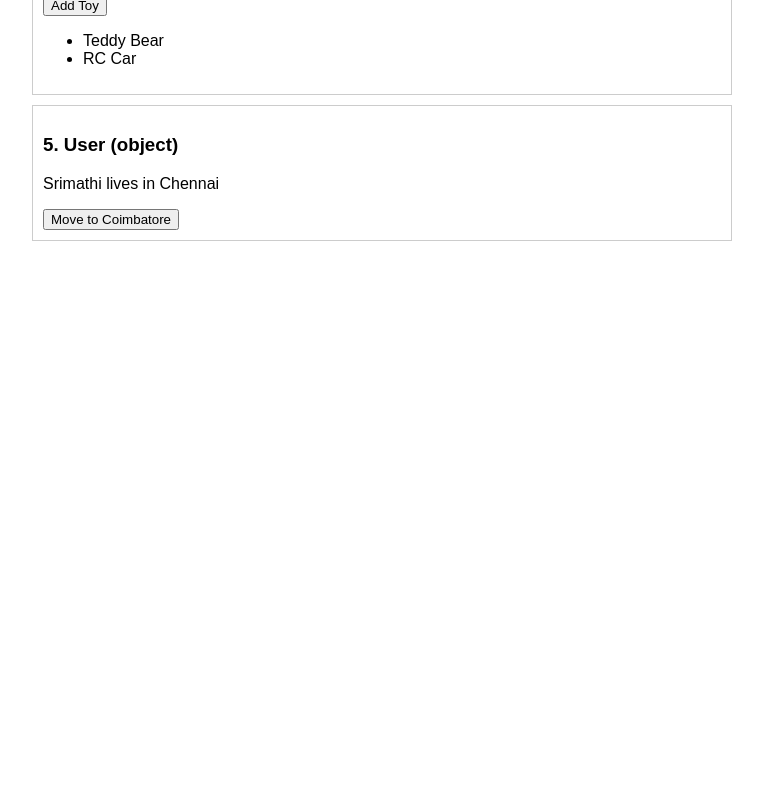
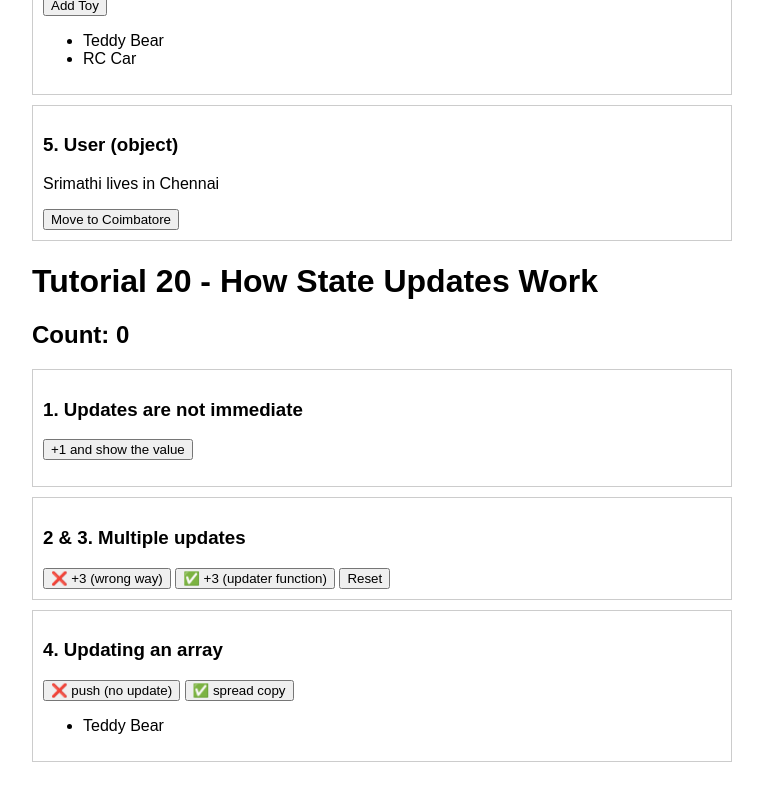
Before and after one commit to gsrimathimsc-dotcom/react-learning, a React (Vite) app in the folder tutorial2-app/: page / in a window 1280 px wide. Shown: the part 605-1405 px from the top of the page, without its empty margins (258-1021 px from the left). Before the commit the page ends 884 px from the top, so only its background shows below. Built offline with nearby package versions, Linux system fonts and the light colour scheme.

Commit message:
How State Updates Work<

```diff
--- a/tutorial2-app/src/App.jsx
+++ b/tutorial2-app/src/App.jsx
@@ -1,4 +1,5 @@
 import UseStateDemo from "./UseStateDemo";
+import StateUpdateDemo from "./StateUpdateDemo";
 
 function App() {
   return (
@@ -10,8 +11,10 @@ function App() {
         margin: "0 auto",
       }}
     >
-      <h1>Tutorial 14 - useState</h1>
+      <h1>Tutorial 18 - useState</h1>
       <UseStateDemo />
+      <h1>Tutorial 20 - How State Updates Work</h1>
+      <StateUpdateDemo />
     </div>
   );
 }
--- /dev/null
+++ b/tutorial2-app/src/StateUpdateDemo.jsx
@@ -0,0 +1,74 @@
+// StateUpdateDemo.jsx
+import { useState } from "react";
+
+function StateUpdateDemo() {
+  const [count, setCount] = useState(0);
+  const [log, setLog] = useState("");
+  const [toys, setToys] = useState(["Teddy Bear"]);
+
+  console.log("🔄 Component rendered. count =", count); // watch in the console (F12)
+
+  const box = { border: "1px solid #ccc", padding: "10px", margin: "10px 0" };
+
+  // 1. Not immediate
+  function showOldValue() {
+    setCount(count + 1);
+    setLog(`Right after setCount, count is still: ${count}`);
+  }
+
+  // 2. Same old value → only +1
+  function addThreeWrong() {
+    setCount(count + 1);
+    setCount(count + 1);
+    setCount(count + 1);
+  }
+
+  // 3. Updater function → +3
+  function addThreeRight() {
+    setCount((prev) => prev + 1);
+    setCount((prev) => prev + 1);
+    setCount((prev) => prev + 1);
+  }
+
+  // 4. Array: mutate (wrong) vs copy (right)
+  function addToyWrong() {
+    toys.push("Ball");
+    setToys(toys); // same array → no re-render
+  }
+
+  function addToyRight() {
+    setToys([...toys, "Ball " + toys.length]); // new array → re-render
+  }
+
+  return (
+    <div>
+      <h2>Count: {count}</h2>
+
+      <div style={box}>
+        <h3>1. Updates are not immediate</h3>
+        <button onClick={showOldValue}>+1 and show the value</button>
+        <p>{log}</p>
+      </div>
+
+      <div style={box}>
+        <h3>2 & 3. Multiple updates</h3>
+        <button onClick={addThreeWrong}>❌ +3 (wrong way)</button>{" "}
+        <button onClick={addThreeRight}>✅ +3 (updater function)</button>{" "}
+        <button onClick={() => setCount(0)}>Reset</button>
+      </div>
+
+      <div style={box}>
+        <h3>4. Updating an array</h3>
+        <button onClick={addToyWrong}>❌ push (no update)</button>{" "}
+        <button onClick={addToyRight}>✅ spread copy</button>
+        <ul>
+          {toys.map((toy, i) => (
+            <li key={i}>{toy}</li>
+          ))}
+        </ul>
+      </div>
+    </div>
+  );
+}
+
+export default StateUpdateDemo;
```
